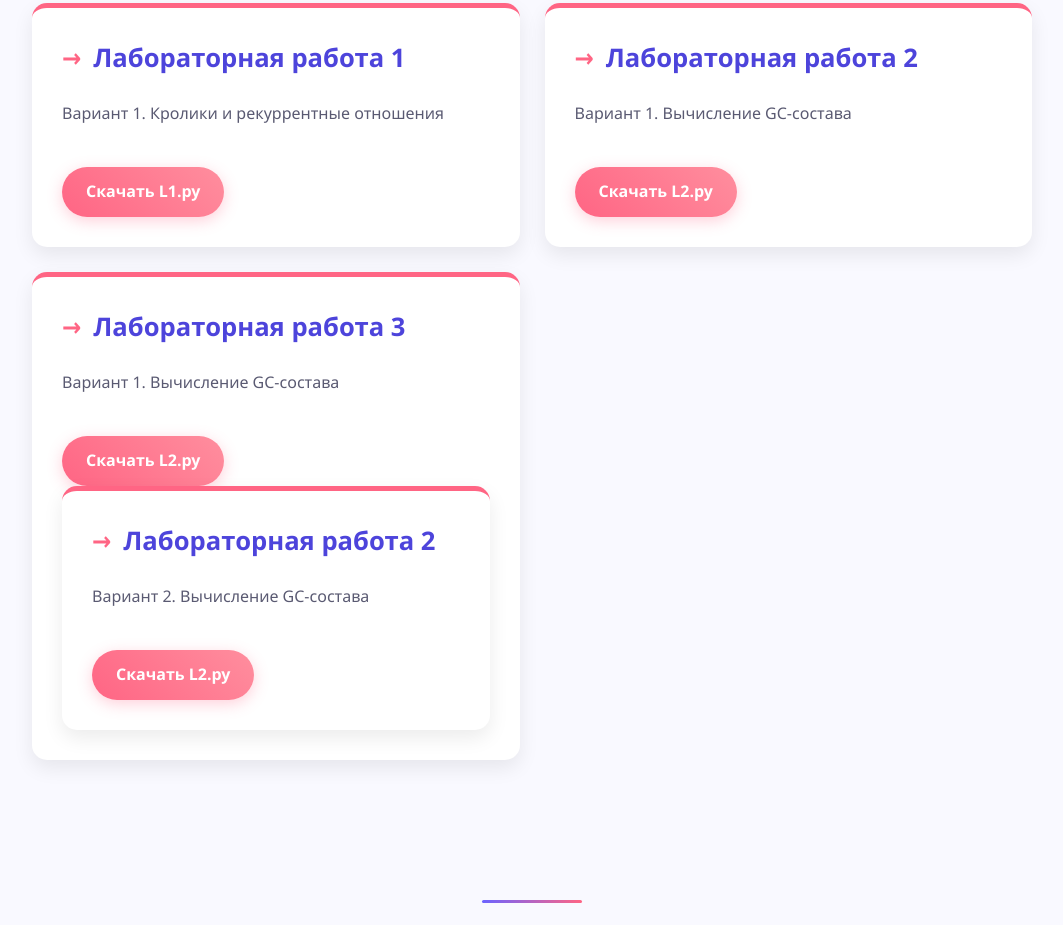
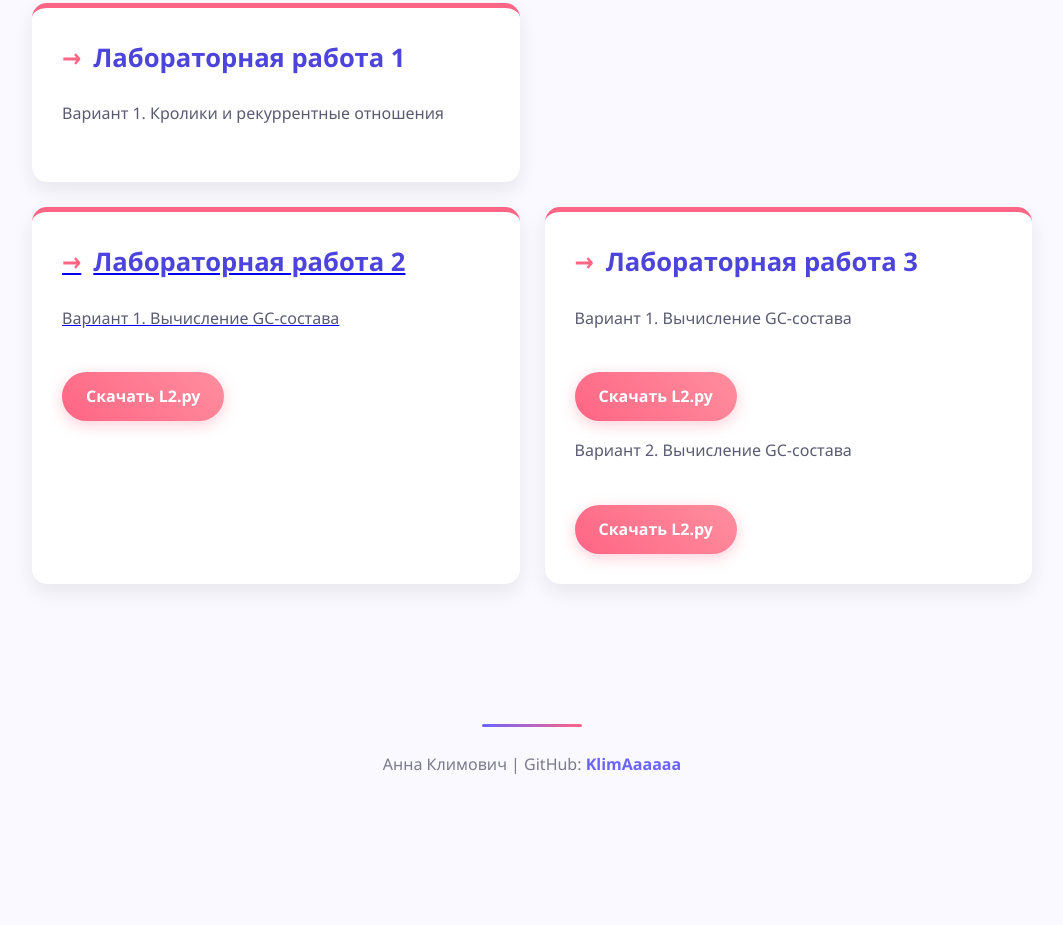
Before and after one commit to KlimAaaaaa/KlimAaaaaa.github.io, a plain HTML site: page index.html in a window 1280 px wide. Shown: the part 391-1316 px from the top of the page, without its empty margins (108-1171 px from the left). After the commit the page ends 1215 px from the top, so only its background shows below. Drawn offline with Linux system fonts and the light colour scheme.

Commit message:
Update index.html

```diff
--- a/index.html
+++ b/index.html
@@ -209,7 +209,7 @@
             <div class="lab-card">
                 <h2 class="lab-title">Лабораторная работа 1</h2>
                 <p>Вариант 1. Кролики и рекуррентные отношения</p>
-                <a href="L1.py" class="lab-link" download>Скачать L1.py</a>
+                <a href="https://github.com/KlimAaaaaa/KlimAaaaaa.github.io/blob/main/L1.py"Открыть L1.py</a>
             </div>
             <div class="lab-card">
                 <h2 class="lab-title">Лабораторная работа 2</h2>
@@ -220,11 +220,9 @@
                 <h2 class="lab-title">Лабораторная работа 3</h2>
                 <p>Вариант 1. Вычисление GC-состава</p>
                 <a href="L2.py" class="lab-link" download>Скачать L2.py</a>
-              <div class="lab-card">
-                <h2 class="lab-title">Лабораторная работа 2</h2>
                 <p>Вариант 2. Вычисление GC-состава</p>
                 <a href="L2.py" class="lab-link" download>Скачать L2.py</a>
-            </div>
+
             </div>
 
         </div>
```
